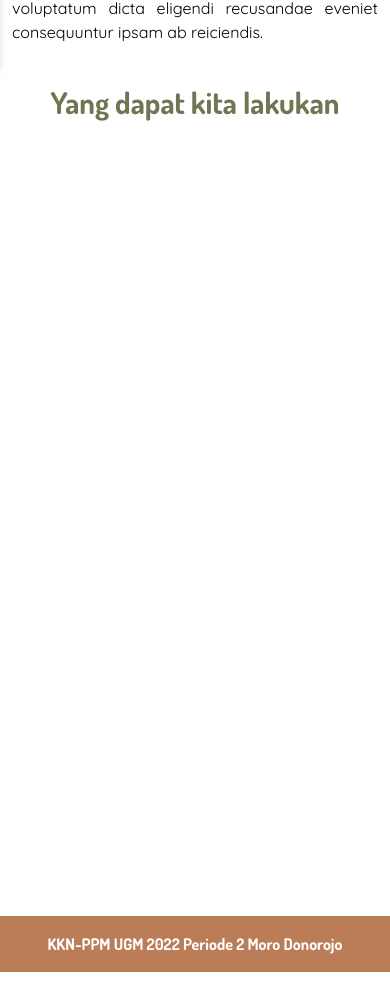
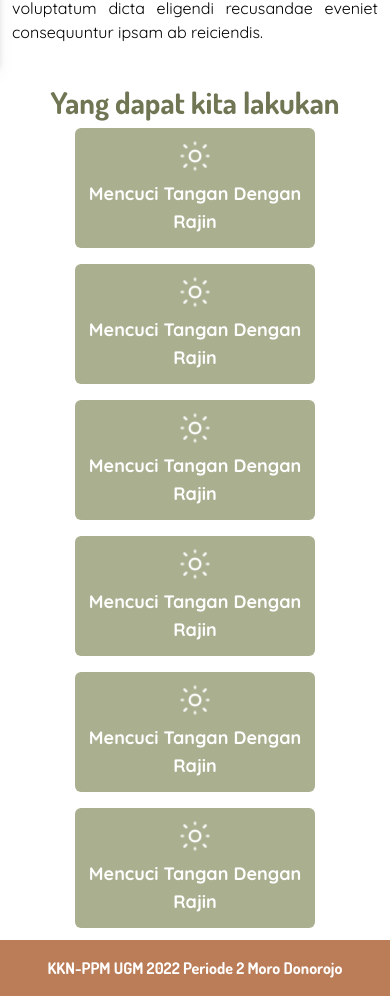
Before and after one commit to morodonorojo/web-tanaman-konservasi, a Next.js app: page / in a window 390 px wide. Shown: the part 836-1832 px from the top of the page. Before the commit the page ends 1808 px from the top, so only its background shows below. Built offline with nearby package versions, Linux system fonts and the light colour scheme.

Commit message:
feat: Added IconCard for Homepage

```diff
--- /dev/null
+++ b/src/components/Card/IconCard/index.js
@@ -0,0 +1,23 @@
+import Image from "next/image";
+import React from "react";
+
+const IconCard = ({ Icon, children }) => {
+  return (
+    <div
+      className="flex w-60 flex-col items-center justify-center rounded-md
+     bg-forestgreen-100 p-3 text-center font-body text-lg font-bold text-white"
+    >
+      <div>
+        <Image
+          src="/image/sun.png"
+          alt="dummy doang gan"
+          width={32}
+          height={32}
+        />
+      </div>
+      {children}
+    </div>
+  );
+};
+
+export default IconCard;
--- a/src/components/Card/index.js
+++ b/src/components/Card/index.js
@@ -1,3 +1,4 @@
+import IconCard from "./IconCard";
 import PlantCard from "./PlantCard";
 
-export { PlantCard };
+export { PlantCard, IconCard };
--- a/src/pages/index.js
+++ b/src/pages/index.js
@@ -6,7 +6,7 @@ import { Pagination } from "swiper";
 import "swiper/css";
 import "swiper/css/pagination";
 
-import { PlantCard } from "../components/Card";
+import { IconCard, PlantCard } from "../components/Card";
 
 export default function Home() {
   return (
@@ -65,7 +65,7 @@ export default function Home() {
       </section>
 
       <section className="mx-auto mt-4 w-full p-3">
-        <h2 className="text-center text-3xl font-bold text-forestgreen-900 mb-2">
+        <h2 className="mb-2 text-center text-3xl font-bold text-forestgreen-900">
           Mengapa kita perlu melakukan{" "}
           <span className="underline">konservasi</span>?
         </h2>
@@ -73,14 +73,25 @@ export default function Home() {
           Lorem, ipsum dolor sit amet consectetur adipisicing elit.
           Reprehenderit, laboriosam dicta modi quia provident laudantium nulla
           error alias facilis dolorum facere eius cumque libero numquam possimus
-          a, obcaecati temporibus magnam. Lorem ipsum dolor sit amet consectetur adipisicing elit. Reprehenderit iste temporibus perferendis, rem blanditiis vitae aliquid quo dolorum vel voluptate quas voluptatum dicta eligendi recusandae eveniet consequuntur ipsam ab reiciendis.
+          a, obcaecati temporibus magnam. Lorem ipsum dolor sit amet consectetur
+          adipisicing elit. Reprehenderit iste temporibus perferendis, rem
+          blanditiis vitae aliquid quo dolorum vel voluptate quas voluptatum
+          dicta eligendi recusandae eveniet consequuntur ipsam ab reiciendis.
         </p>
       </section>
 
       <section className="mx-auto mt-4 min-h-screen w-full p-3">
-        <h2 className="text-center text-3xl font-bold text-forestgreen-900 mb-2">
+        <h2 className="mb-2 text-center text-3xl font-bold text-forestgreen-900">
           Yang dapat kita lakukan
         </h2>
+        <div className="grid grid-flow-row grid-cols-1 place-items-center gap-4 sm:grid-cols-2 md:grid-cols-3">
+          <IconCard>Mencuci Tangan Dengan Rajin</IconCard>
+          <IconCard>Mencuci Tangan Dengan Rajin</IconCard>
+          <IconCard>Mencuci Tangan Dengan Rajin</IconCard>
+          <IconCard>Mencuci Tangan Dengan Rajin</IconCard>
+          <IconCard>Mencuci Tangan Dengan Rajin</IconCard>
+          <IconCard>Mencuci Tangan Dengan Rajin</IconCard>
+        </div>
       </section>
     </div>
   );
```
Also changed, not shown: public/image/sun.png (added).
